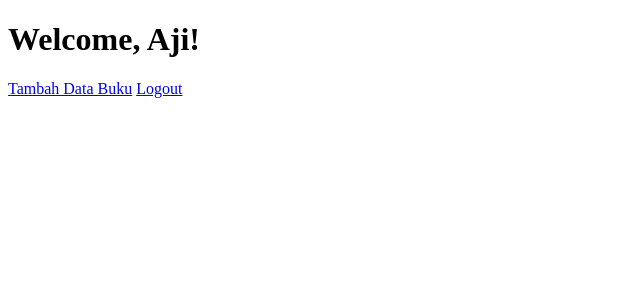
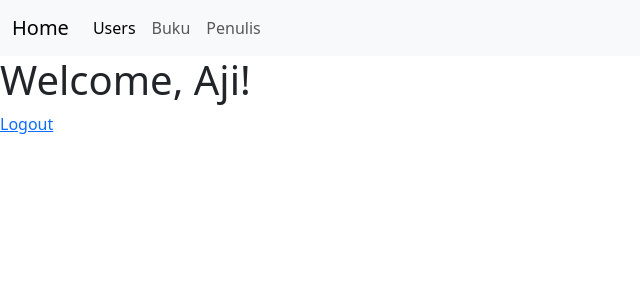
Before and after one commit to AjaxBonafide/Web-Perpustakaan-T.UAS-, a PHP site: page /homepage.php in a window 1280 px wide. Shown: the top 300 px of the page, without its empty margins (0-640 px from the left). Run offline with PHP 8.4, Linux system fonts and the light colour scheme; a user stored in the database is signed in.

Commit message:
Update homepage.php
penambahan navbar

```diff
--- a/homepage.php
+++ b/homepage.php
@@ -10,10 +10,32 @@ if (!isset($_SESSION['isLoggedIn'])) {
     <meta charset="UTF-8">
     <meta name="viewport" content="width=device-width, initial-scale=1.0">
     <title>Homepage</title>
+    <link href="https://cdn.jsdelivr.net/npm/bootstrap@5.3.3/dist/css/bootstrap.min.css" rel="stylesheet" integrity="sha384-QWTKZyjpPEjISv5WaRU9OFeRpok6YctnYmDr5pNlyT2bRjXh0JMhjY6hW+ALEwIH" crossorigin="anonymous">
+    <script src="https://cdn.jsdelivr.net/npm/bootstrap@5.3.3/dist/js/bootstrap.bundle.min.js" integrity="sha384-YvpcrYf0tY3lHB60NNkmXc5s9fDVZLESaAA55NDzOxhy9GkcIdslK1eN7N6jIeHz" crossorigin="anonymous"></script>
 </head>
 <body>
+    <nav class="navbar navbar-expand-lg bg-body-tertiary">
+      <div class="container-fluid">
+        <a class="navbar-brand" href="homepage.php">Home</a>
+        <button class="navbar-toggler" type="button" data-bs-toggle="collapse" data-bs-target="#navbarNav" aria-controls="navbarNav" aria-expanded="false" aria-label="Toggle navigation">
+          <span class="navbar-toggler-icon"></span>
+        </button>
+        <div class="collapse navbar-collapse" id="navbarNav">
+          <ul class="navbar-nav">
+            <li class="nav-item">
+                <a class="nav-link active" aria-current="page" href="#">Users</a>
+            </li>
+            <li class="nav-item">
+                <a class="nav-link" href="tabel_buku.php">Buku</a>
+            </li>
+            <li class="nav-item">
+                <a class="nav-link" href="#">Penulis</a>
+            </li>
+          </ul>
+        </div>
+      </div>
+    </nav>
     <h1>Welcome, <?php echo $_SESSION['username']; ?>!</h1>
-    <a href="input.php">Tambah Data Buku</a>
     <a href="logout.php">Logout</a>
 </body>
 </html>
```
